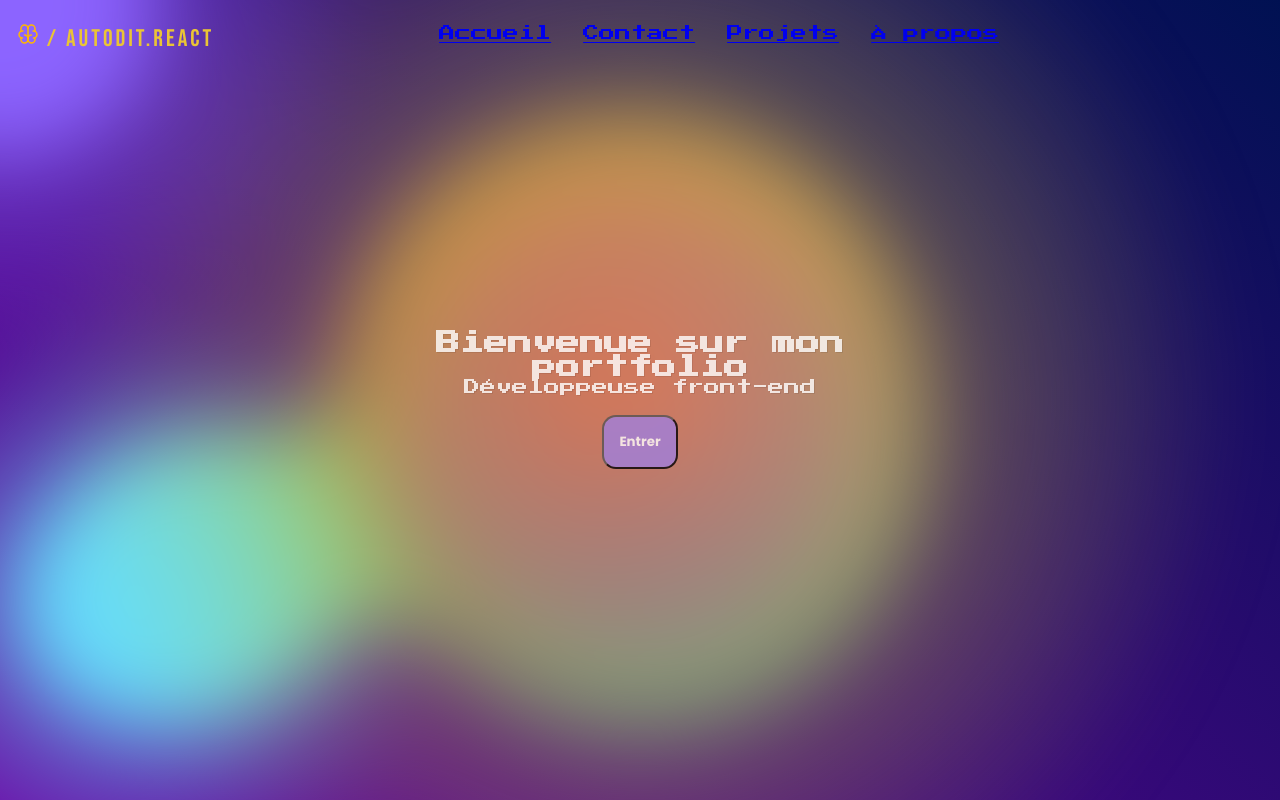
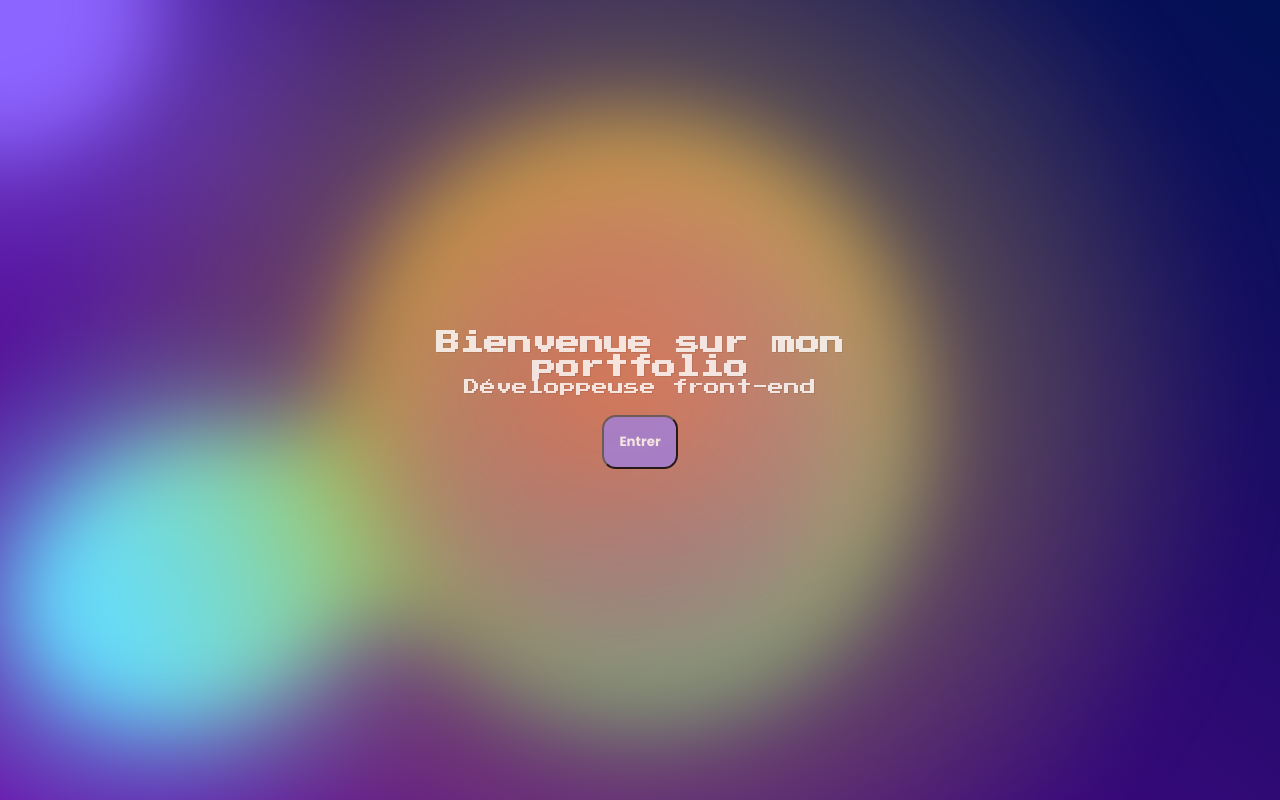
Before and after one commit to LaWass1864/autoditreact, a React (Create React App) app: page /Home in a window 1280 px wide. Built offline with nearby package versions, Linux system fonts and the light colour scheme.

Commit message:
suppression de la Navigation dans la page Home : ok

```diff
--- a/src/components/Navigation.js
+++ b/src/components/Navigation.js
@@ -16,17 +16,21 @@ const Navigation = () => {
 
     const getLinkStyle = (path) => {
         if (location.pathname === '/Apropos') {
-            if (path === '/Accueil' || path === '/Contact' || path === '/Apropos') {
+            if (path === '/Accueil' || path === '/Contact' || path === '/Apropos' || path ==='Projets') {
                 return { color: '#39375B' };
             }
         }
         return { color: '#FFD700' }; // jaune
     };
 
-    // Ajoutez cette fonction pour obtenir la classe conditionnelle pour le navbar_burger
     const getBurgerClass = () => {
         return location.pathname === '/Apropos' ? 'navbar__burger red' : 'navbar__burger';
     };
+
+    // Condition pour ne pas afficher la navigation sur la page Accueil
+    if (location.pathname === '/Home') {
+        return null; // Renvoie null pour ne rien afficher
+    }
 
     return (
         <div className={`navigation ${showLinks ? "show-nav" : "hide-nav"}`}>
@@ -51,7 +55,6 @@ const Navigation = () => {
                 <li className={`navbar__item ${location.pathname === '/Mes Projets' ? 'active' : ''}`} style={getLinkStyle('/Projets')}>
                     <NavLink to="/Projets">Projets</NavLink>
                 </li>
-
                 <li className={`navbar__item ${location.pathname === '/Apropos' ? 'active' : ''}`} style={getLinkStyle('/Apropos')}>
                     <NavLink to="/Apropos">À propos</NavLink>
                 </li>
--- a/src/styles/_settings.scss
+++ b/src/styles/_settings.scss
@@ -15,7 +15,7 @@ $font3: "Bebas Neue", sans-serif;
 body {
   font-family: $font2;
   overflow-y: auto;
-
+min-height: 100vh;
 }
 
 
@@ -28,6 +28,7 @@ body {
 .projets-background {
   background-image: linear-gradient(to right bottom, #136f63, #005c69, #004767, #133158, #2b193d);
   min-height: 100vh;
+
 }
 
 .contact-background {
--- a/src/styles/pages/_projets.scss
+++ b/src/styles/pages/_projets.scss
@@ -5,12 +5,15 @@
     align-items: center;
     width: 100%;
 
+
   .container {
     display: flex;
     flex-wrap: wrap;
     gap: 16px;
     justify-content: center;
     align-items: center;
+
+
   }
 
   .card {
@@ -23,6 +26,7 @@
     max-width: 350px;
     cursor: pointer;
     transition: transform 0.2s;
+
   }
 
   .card:nth-child(4) {
```
